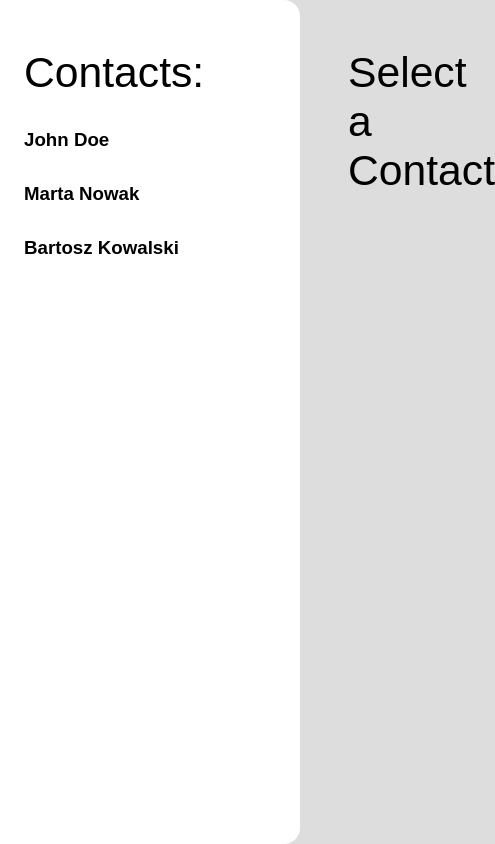
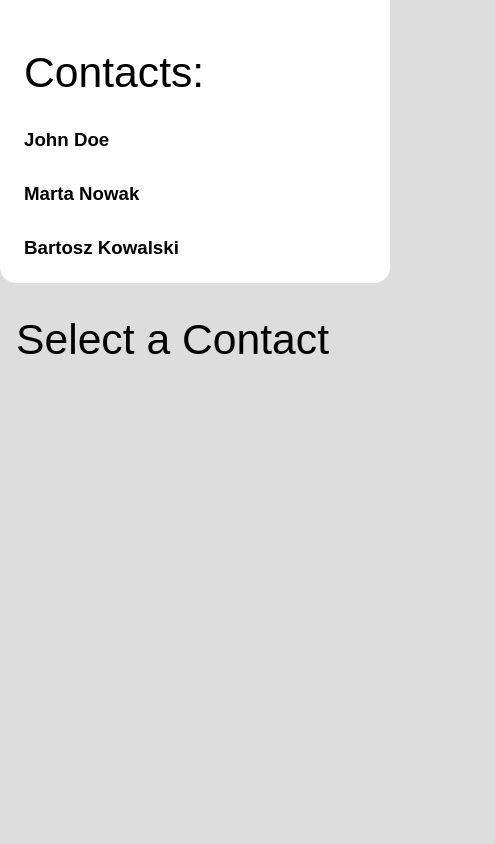
Before and after one commit to linewelder/contacts-app, a React (Vite) app: page / in a window 390 px wide. Shown: the whole page, 495 px wide, since content can reach past the window. Built offline with nearby package versions, Linux system fonts and the light colour scheme.

Commit message:
Make sidebar phone friendly

```diff
--- a/src/routes/Root.css
+++ b/src/routes/Root.css
@@ -1,10 +1,21 @@
+.content {
+    padding: 32px 16px;
+}
+
+.sidebar {
+    border-radius: 0 0 16px 16px;
+    background-color: white;
+    padding: 8px;
+}
+
+@media (min-width: 700px) {
     .layout {
         --sidebar-width: 300px;
-    margin-left: 300px;
     }
 
     .content {
         padding: 48px;
+        margin-left: var(--sidebar-width);
     }
 
     .sidebar {
@@ -14,6 +25,5 @@
         width: var(--sidebar-width);
         height: 100vh;
         border-radius: 0 16px 16px 0;
-    background-color: white;
-    padding: 8px;
     }
+}
```
Lines whose indentation alone changed are shown as unchanged.
